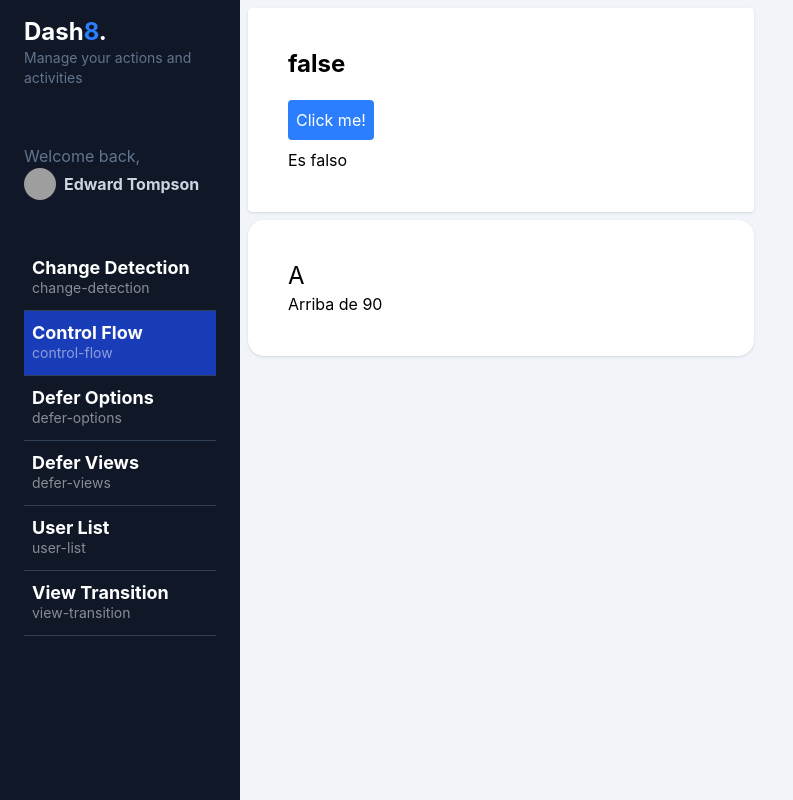
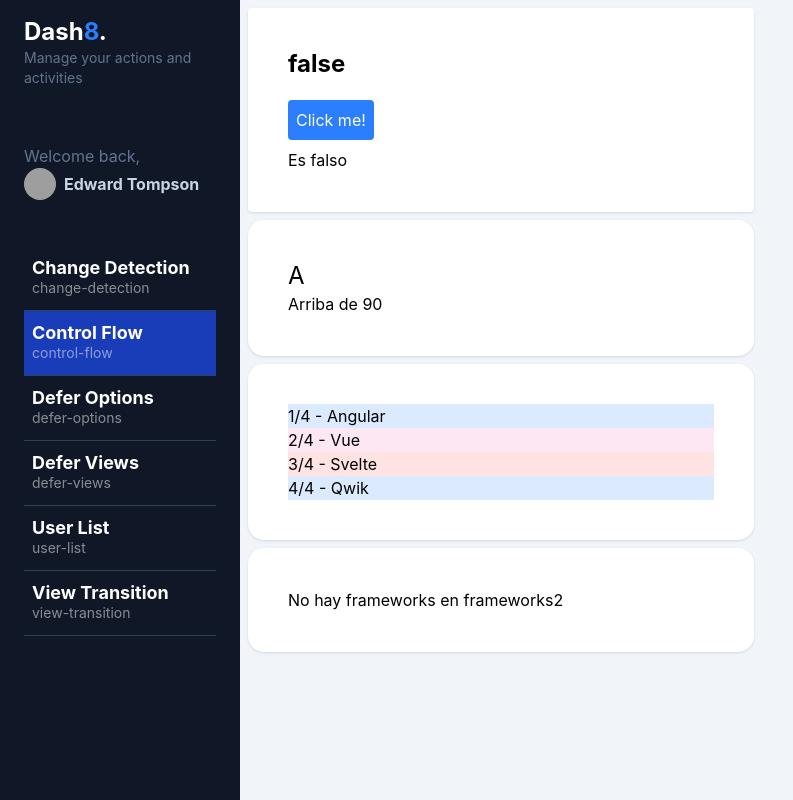
Before and after one commit to MarioAG1/nuevas-y-no-tan-nuevas-Angular-19, an Angular app: page /dashboard/control-flow in a window 1280 px wide. Shown: the whole page, without its empty margins (0-793 px from the left). Built offline with nearby package versions, Linux system fonts and the light colour scheme; grey boxes are pictures that could not be loaded.

Commit message:
330. Control Flow - @For

```diff
--- a/src/app/dashboard/pages/control-flow/control-flow.component.html
+++ b/src/app/dashboard/pages/control-flow/control-flow.component.html
@@ -28,3 +28,35 @@
     }
   </div>
 </section>
+<section class="grid grid-cols-1 md:grid-cols-2 gap-3 mt-2">
+  <div class="bg-white rounded-2xl shadow p-10">
+    <ul>
+      @for (
+        framework of frameworks();
+        track framework;
+        let i = $index, first = $first, last = $last, even = $even, odd = $odd, count = $count
+      ) {
+        <li
+          [class]="{
+            'bg-red-100': even && !first && !last,
+            'bg-pink-100': odd && !first && !last,
+            'bg-blue-100': first || last,
+          }"
+        >
+          {{ i + 1 }}/{{ count }} - {{ framework }}
+        </li>
+      }
+    </ul>
+  </div>
+</section>
+<section class="grid grid-cols-1 md:grid-cols-2 gap-3 mt-2">
+  <div class="bg-white rounded-2xl shadow p-10">
+    <ul>
+      @for (framework of frameworks2(); track framework) {
+        <li>{{ framework }}</li>
+      } @empty {
+        <li>No hay frameworks en frameworks2</li>
+      }
+    </ul>
+  </div>
+</section>
--- a/src/app/dashboard/pages/control-flow/control-flow.component.ts
+++ b/src/app/dashboard/pages/control-flow/control-flow.component.ts
@@ -10,6 +10,8 @@ type Grade = 'A' | 'B' | 'F' | '';
 export default class ControlFlowComponent {
   public showContent = signal(false);
   public grade = signal<Grade>('A');
+  public frameworks = signal(['Angular', 'Vue', 'Svelte', 'Qwik']);
+  public frameworks2 = signal([]);
 
   public toggleContent() {
     this.showContent.update((value) => {
```
